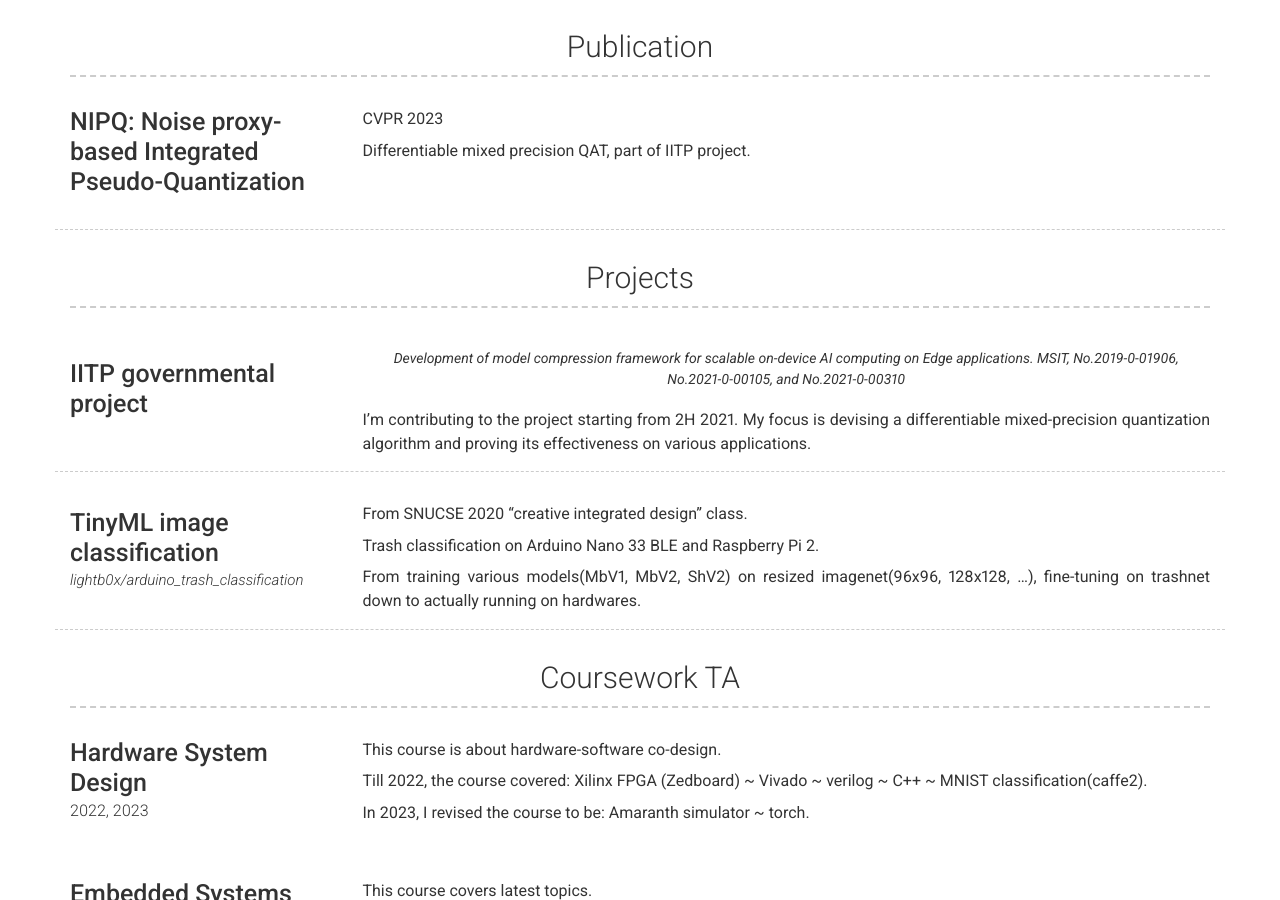
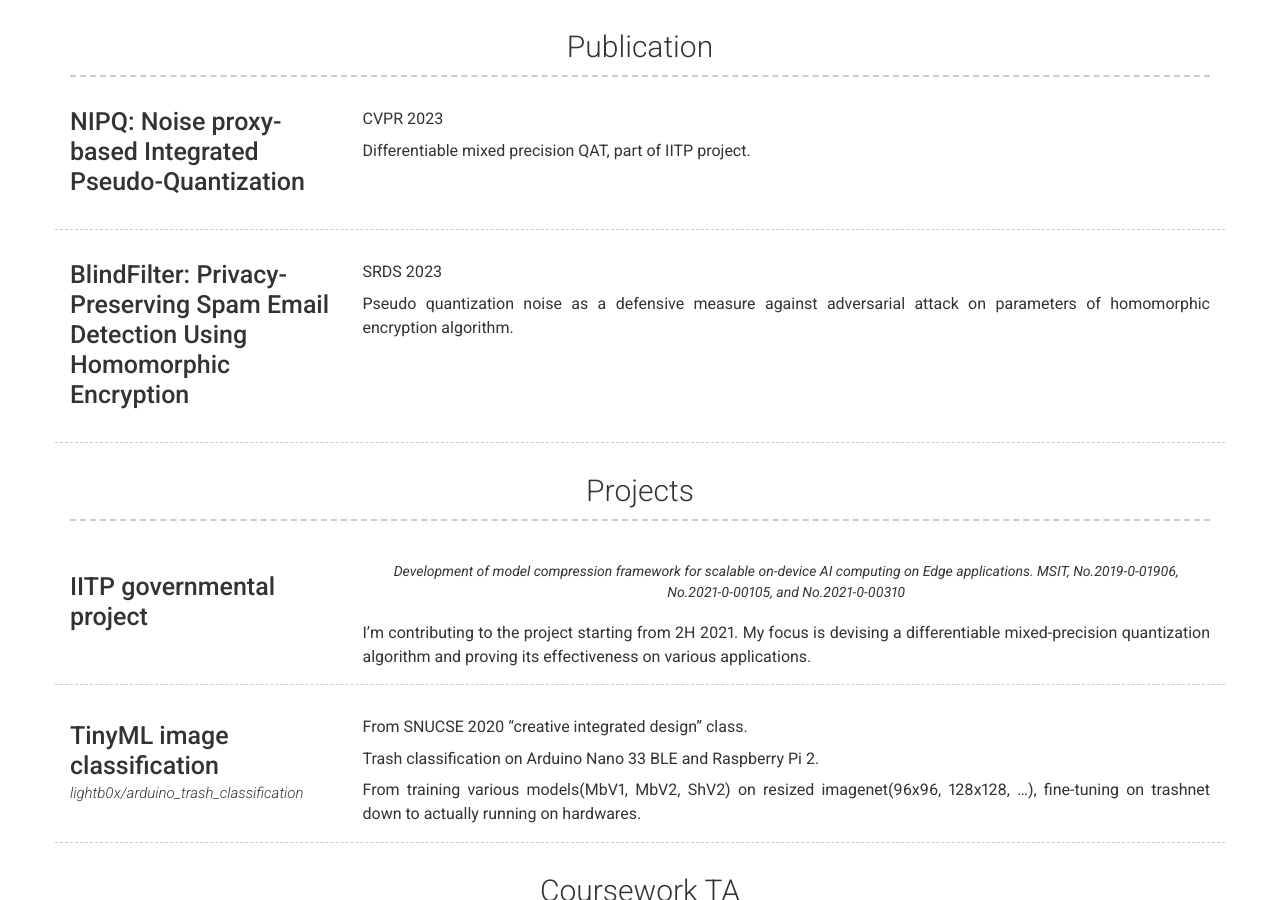
Before and after one commit to lightb0x/lightb0x.github.io, a Jekyll site: the page built from index.md, in a window 1280 px wide and 900 px high, scrolled down 624 px. Built offline with Jekyll 4.4.1, drawn with Linux system fonts in a browser that asks for light colours; nearby versions of some CDN libraries.

Commit message:
add BlindFilter

```diff
--- a/_config.yml
+++ b/_config.yml
@@ -86,6 +86,13 @@ content:
           CVPR 2023
 
           Differentiable mixed precision QAT, part of IITP project.
+      - layout: left
+        border: weak
+        title: "BlindFilter: Privacy-Preserving Spam Email Detection Using Homomorphic Encryption"
+        description: |
+          SRDS 2023
+
+          Pseudo quantization noise as a defensive measure against adversarial attack on parameters of homomorphic encryption algorithm.
 
   - title: Projects
     layout: list
```
